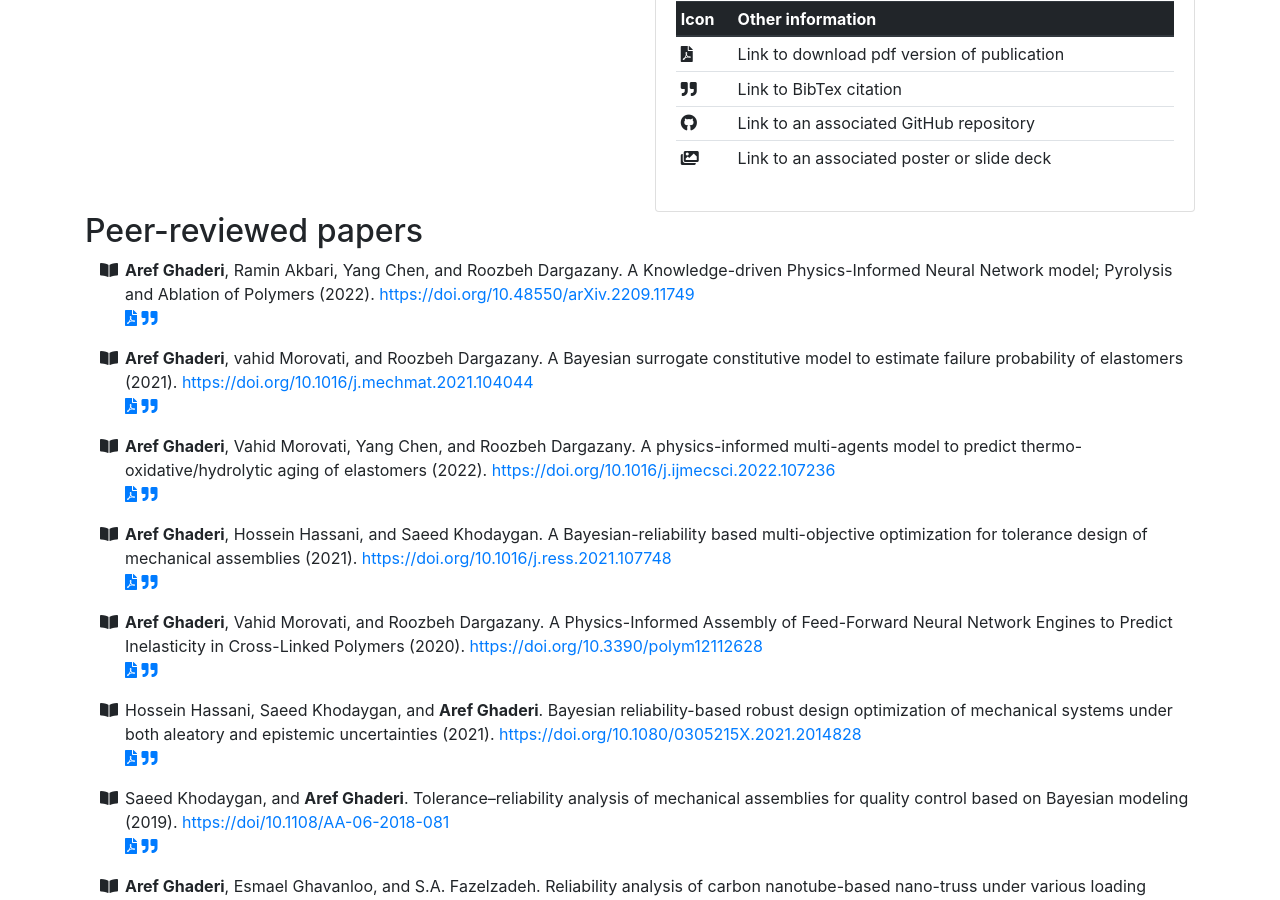
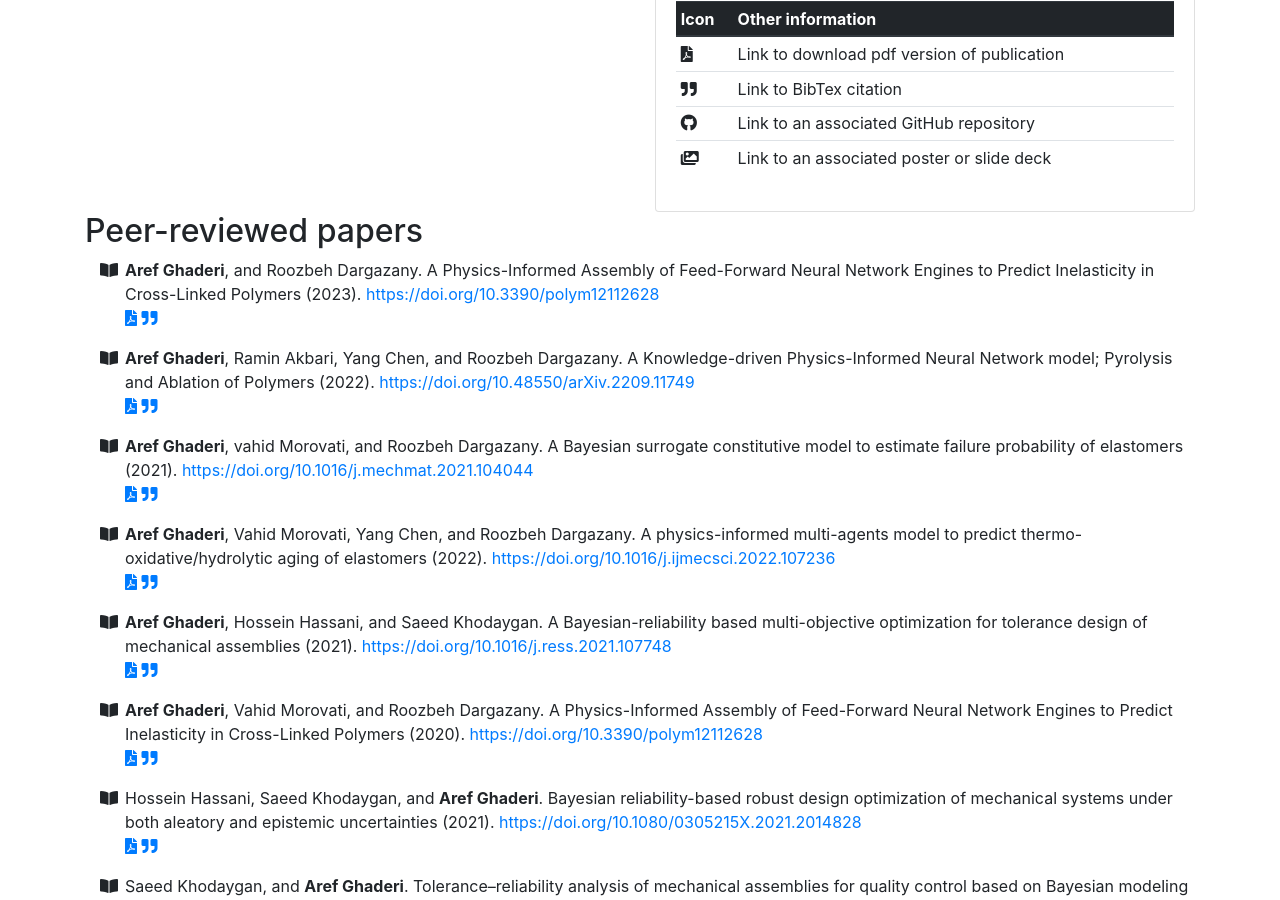
Before and after one commit to A-Ghaderi/Webpage, a Jekyll site: the page built from _pages/publications.md, in a window 1280 px wide and 900 px high, scrolled down 522 px. Built offline with Jekyll 4.4.1, drawn with Linux system fonts in a browser that asks for light colours; nearby versions of some CDN libraries.

Commit message:
Update publications.yml

````diff
--- a/_data/publications.yml
+++ b/_data/publications.yml
@@ -24,6 +24,25 @@ publication_types:
 
 
 publications:
+
+  - citation: |
+      Aref Ghaderi, and Roozbeh Dargazany.
+      A Physics-Informed Assembly of Feed-Forward Neural Network Engines to Predict Inelasticity in Cross-Linked Polymers (2023).
+      <https://doi.org/10.3390/polym12112628>
+    year: 2023
+    venue: journal
+    type: peer-reviewed-paper
+    pdf: /pubs/JAM Visco.pdf
+    bibtex_id: ghaderi2023data
+    bibtex: |
+      ```
+      @article{ghaderi2022knowledge,
+        title={A Knowledge-driven Physics-Informed Neural Network model; Pyrolysis and Ablation of Polymers},
+        author={Ghaderi, Aref and Akbari, Ramin and Chen, Yang and Dargazany, Roozbeh},
+        journal={arXiv preprint arXiv:2209.11749},
+        year={2022}
+       }
+      ```
 
   - citation: |
       Aref Ghaderi, Ramin Akbari, Yang Chen, and Roozbeh Dargazany.
````
